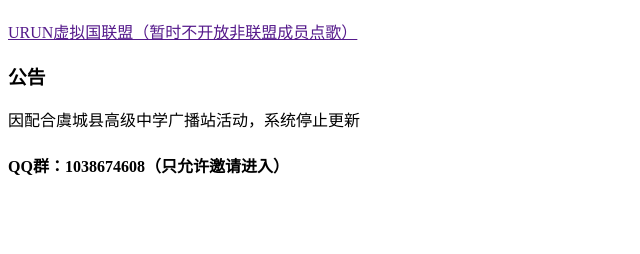
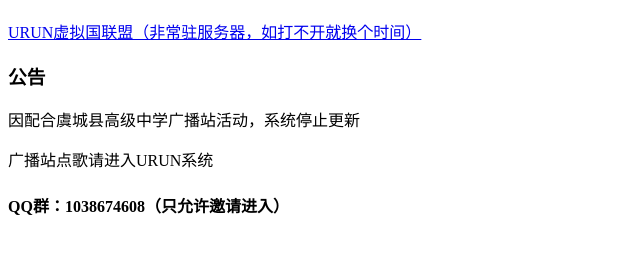
Before and after one commit to chinape/qierr.github.io, a plain HTML site: page index.html in a window 1280 px wide. Shown: the part 70-324 px from the top of the page, without its empty margins (0-640 px from the left). Drawn offline with Linux system fonts and the light colour scheme.

Commit message:
Update index.html

```diff
--- a/index.html
+++ b/index.html
@@ -6,9 +6,10 @@
 </head>
 <body>
 <h1 style="color:#FF0000">欢迎访问qierr的网站</h1>
-<a href="">URUN虚拟国联盟（暂时不开放非联盟成员点歌）</a>
+<a href="cn-hn-dx-2.natfrp.cloud:46357">URUN虚拟国联盟（非常驻服务器，如打不开就换个时间）</a>
 <h3>公告</h3>
 <p>因配合虞城县高级中学广播站活动，系统停止更新</p>
+<p>广播站点歌请进入URUN系统</p>
 <h4>QQ群：1038674608（只允许邀请进入）</h4>
 </body>
 </html>
```
